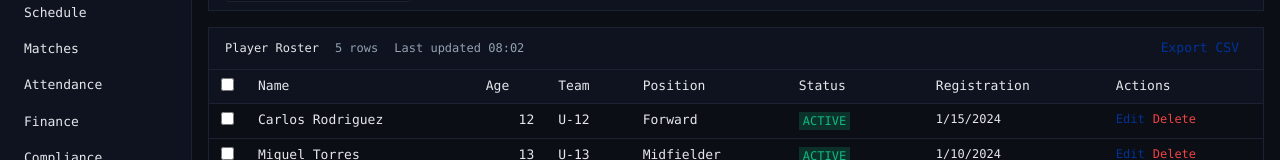
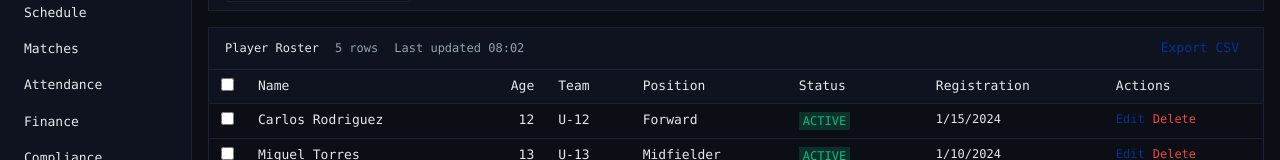
Before and after one commit to steamsoda/academy-ops, a Next.js app: page /players in a window 1280 px wide. Shown: the part 161-321 px from the top of the page. Built offline with nearby package versions, Linux system fonts and the light colour scheme.

Commit message:
Update dense-table.tsx

```diff
--- a/components/dense-table.tsx
+++ b/components/dense-table.tsx
@@ -61,10 +61,12 @@ export default function DenseTable({
 }
 
 // Helper component for table headers
-export function TableHeader({ children, className = '', ...props }: React.ThHTMLAttributes<HTMLTableCellElement>) {
+export function TableHeader({ children, className = '', numeric = false, ...props }: React.ThHTMLAttributes<HTMLTableCellElement> & { numeric?: boolean }) {
   return (
     <th
-      className={`bg-usgc-panel font-medium text-left border-b border-usgc-line sticky top-0 z-10 ${className}`}
+      className={`bg-usgc-panel font-medium border-b border-usgc-line sticky top-0 z-10 ${
+        numeric ? 'text-right' : 'text-left'
+      } ${className}`}
       {...props}
     >
       {children}
```
